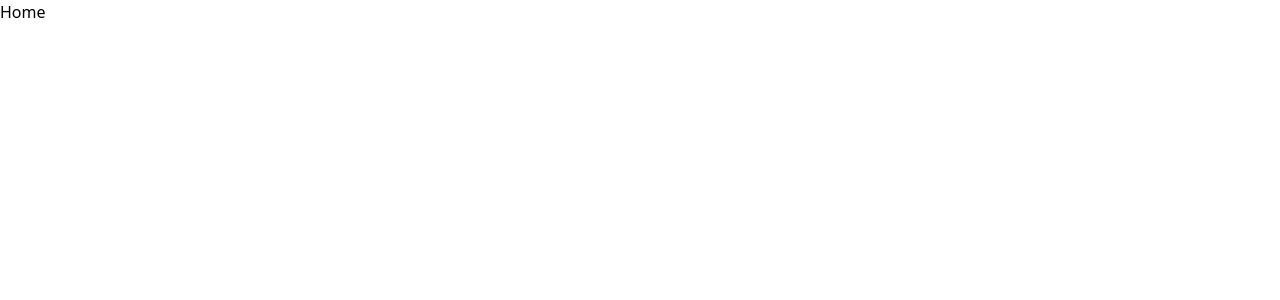
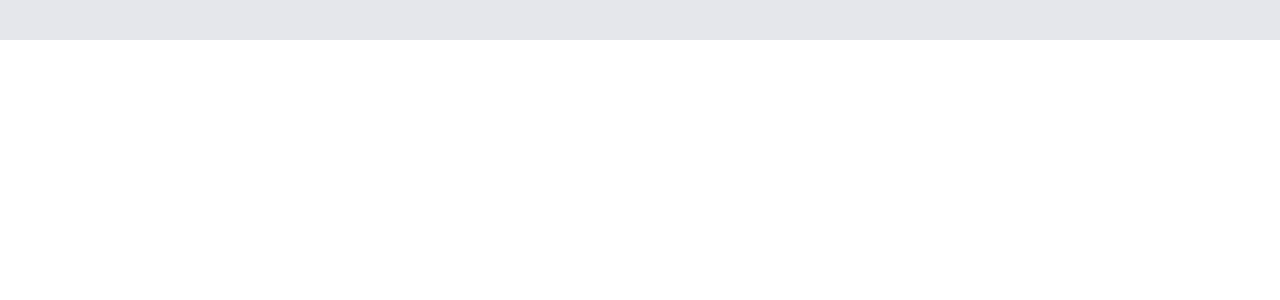
Before and after one commit to alishahi7645/alishahiwebsite, a React (Create React App) app: page / in a window 1280 px wide. Shown: the top 300 px of the page. Built offline with nearby package versions, Linux system fonts and the light colour scheme.

Commit message:
شروع ساخت نوبار

```diff
--- a/src/Components/home/Home.jsx
+++ b/src/Components/home/Home.jsx
@@ -3,7 +3,13 @@ import '../../index.css';
 
 function Home() {
   return (
-    <div>Home</div>
+    <>
+        {/* start code navbar */}
+            <nav className='w-full px-10 py-5 bg-gray-200 flex items-center '>
+
+            </nav>
+        {/* end code navbar */}
+    </>
   )
 }
 
```
